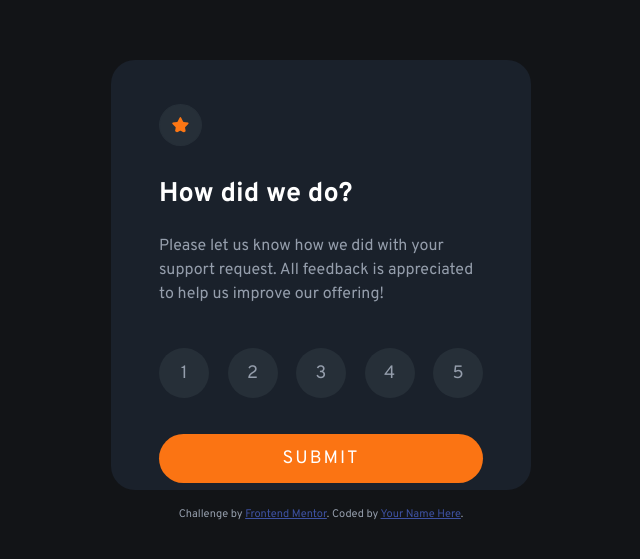
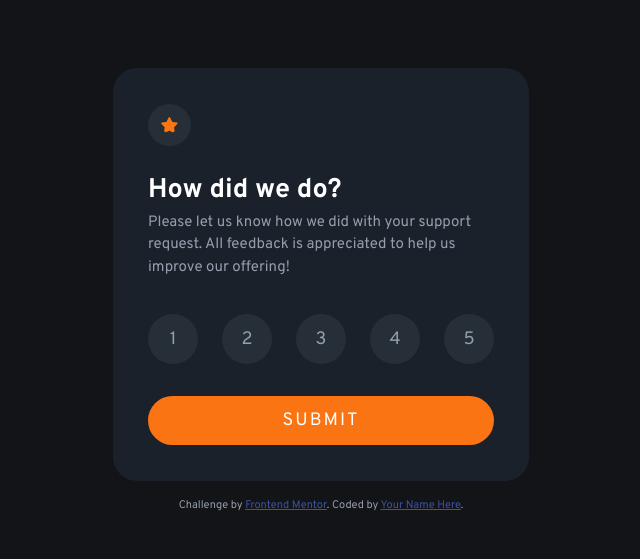
Before and after one commit to felipetn1989/interactive-rating-component-main, a plain HTML site: page index.html in a window 1280 px wide. Shown: the part 109-668 px from the top of the page, without its empty margins (319-959 px from the left). Drawn offline with Linux system fonts and the light colour scheme.

Commit message:
Update style.css

```diff
--- a/styles/style.css
+++ b/styles/style.css
@@ -116,7 +116,7 @@ body {
 
 .rating {
   display: grid;
-  gap: .625rem;
+  gap: 0.625rem;
   padding: 1.5rem 1.75rem;
 }
 
@@ -125,7 +125,7 @@ body {
   border-radius: 50%;
   padding: 0.75rem;
   background-color: #262f38;
-  margin-bottom: .5rem;
+  margin-bottom: 0.5rem;
 }
 
 .rating h1 {
@@ -133,9 +133,8 @@ body {
 }
 
 .rating p {
-  font-size: .875rem;
+  font-size: 0.875rem;
 }
-
 
 /* By using labels for each rating and turning the .grade elements invisible, the circles with the numbers inside them become the effective radio elements */
 
@@ -172,7 +171,7 @@ input:checked + label {
   background-color: var(--Orange);
   border: none;
   color: var(--White);
-  letter-spacing: .125rem;
+  letter-spacing: 0.125rem;
   text-transform: uppercase;
   width: 17.25rem;
   margin: auto;
@@ -231,23 +230,27 @@ input:checked + label {
 
 @media screen and (min-width: 60em) {
   .pages {
-    width: 420px;
-    height: 430px;
-    padding: 1.25rem;
+    width: 26rem;
+    padding: 0.75rem 0.4375rem;
   }
 
   .rating {
     font-size: 1.125rem;
-    gap: 1.25rem;
+    gap: 1rem;
   }
 
   .rating p {
-    font-size: 1rem;
+    font-size: 0.9375rem;
+    transform: translateY(-0.9375rem);
   }
 
   label {
-    width: 50px;
-    height: 50px;
+    width: 3.125rem;
+    height: 3.125rem;
+  }
+
+  form {
+    margin-top: 0.25rem;
   }
 
   #sub_button {
```
